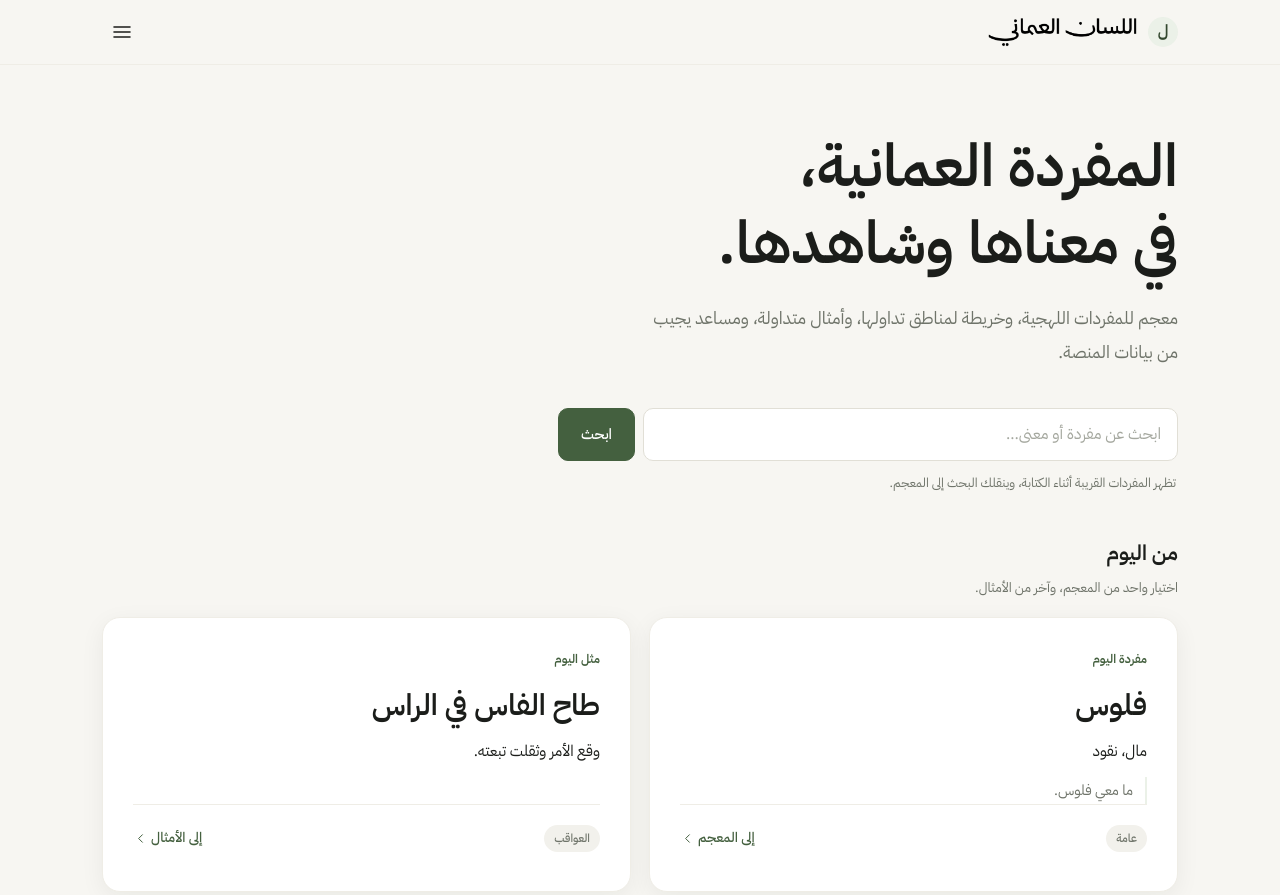
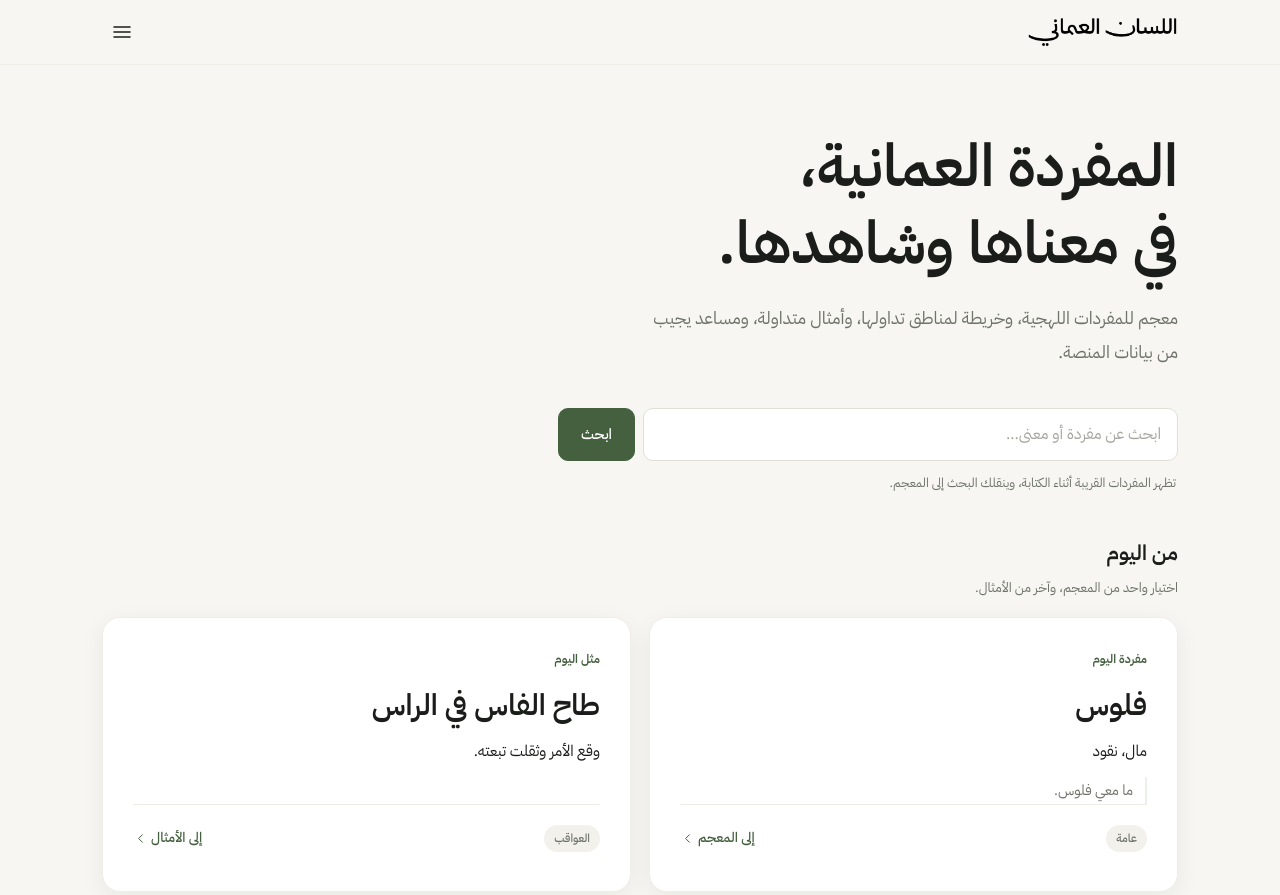
Before and after one commit to qmsweb/LisanOmani, a plain HTML site: page index.html in a window 1280 px wide. Shown: the top 895 px of the page. Drawn offline with Linux system fonts and the light colour scheme.

Commit message:
Remove brand monogram, keep wordmark only

```diff
--- a/assets/css/site.css
+++ b/assets/css/site.css
@@ -154,20 +154,6 @@ code {
   text-decoration: none;
   color: var(--ink);
   min-width: 0;
-}
-.brand-mark {
-  width: 30px;
-  height: 30px;
-  flex: none;
-  display: grid;
-  place-items: center;
-  border-radius: 50%;
-  background: var(--accent-soft);
-  color: var(--accent-ink);
-  font-size: 1rem;
-  font-weight: 600;
-  line-height: 1;
-  padding-bottom: 3px;
 }
 .brand-logo {
   display: block;
@@ -1227,7 +1213,6 @@ tbody tr:last-child td { border-bottom: 0; }
   .header-inner { padding-inline: 14px; gap: 8px; }
   .brand { gap: 8px; }
   .brand-logo { height: 26px; }
-  .brand-mark { width: 28px; height: 28px; font-size: .9rem; }
   .menu-btn { width: 44px; height: 44px; margin-inline-start: -6px; }
   .site-menu a { padding: 13px 20px; font-size: 1rem; }
 
--- a/assets/js/site.js
+++ b/assets/js/site.js
@@ -29,7 +29,6 @@
       <header class="site-header">
         <div class="header-inner">
           <a class="brand" href="index.html" aria-label="اللسان العماني — الصفحة الرئيسية">
-            <span class="brand-mark" aria-hidden="true">ل</span>
             <img class="brand-logo" src="assets/img/logo-wordmark.png" alt="اللسان العماني" width="1036" height="219">
           </a>
 
```
